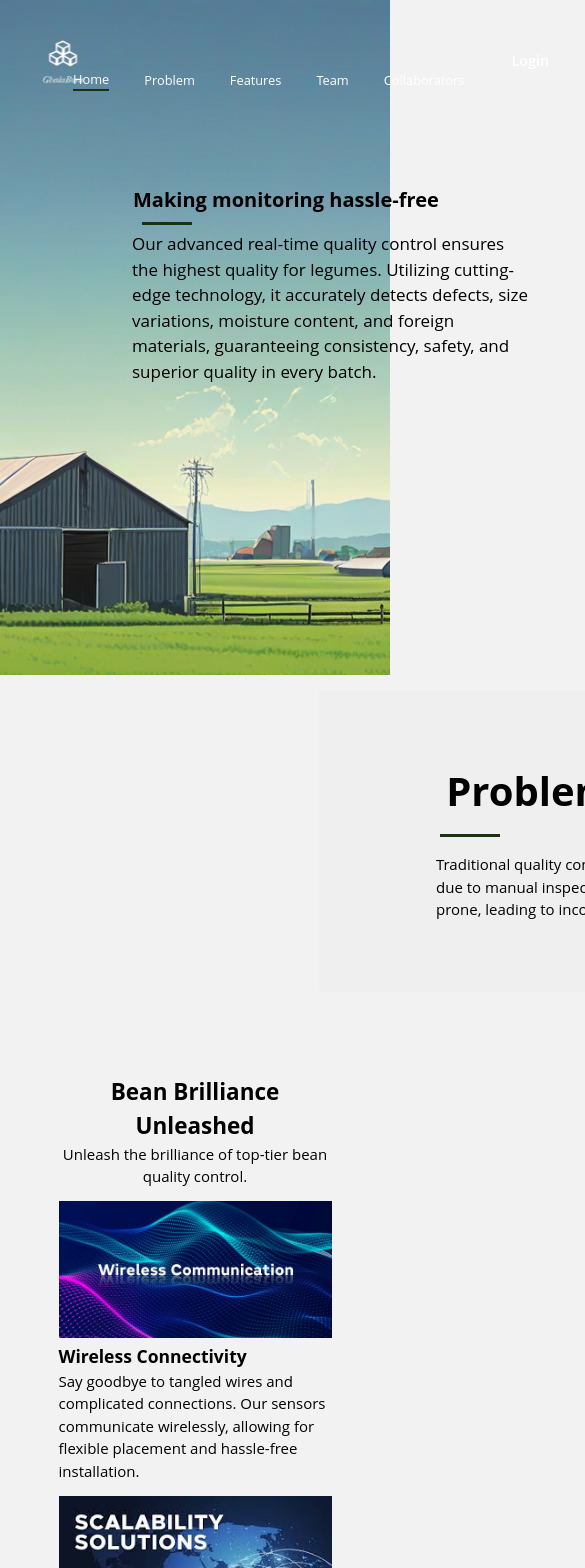
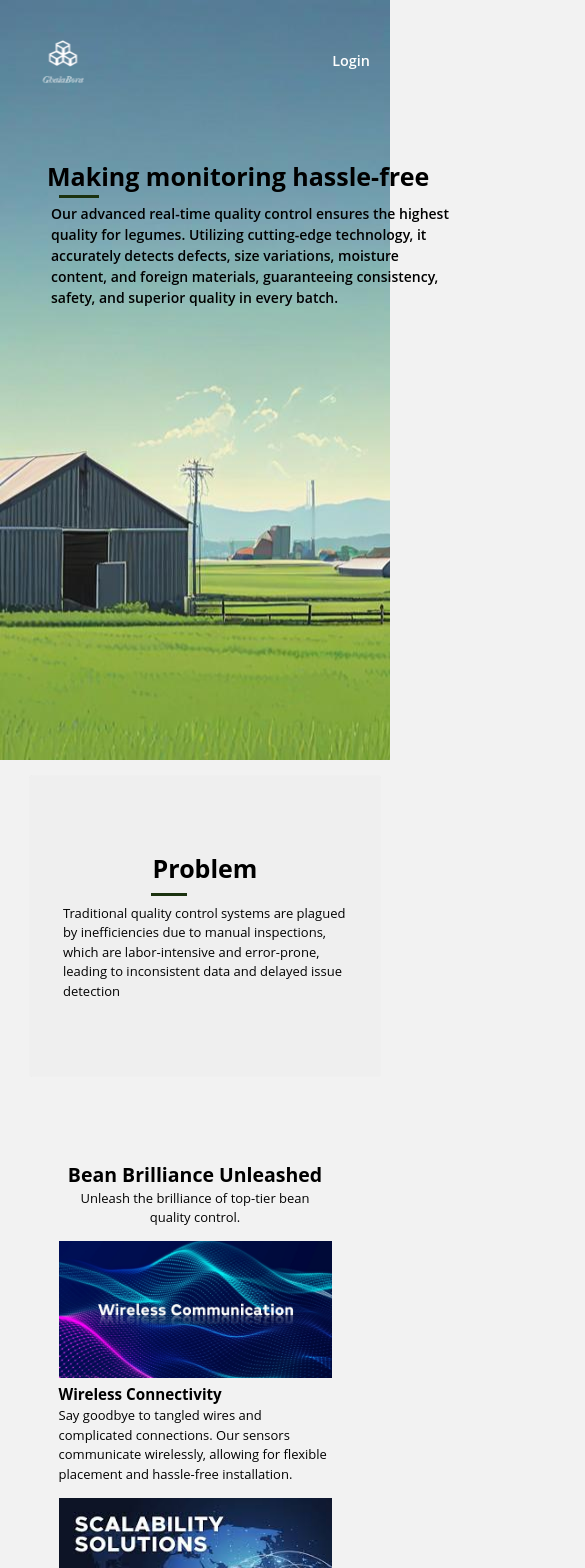
Before and after one commit to J-Thumi/ghalaBora, a React (Vite) app: page / in a window 390 px wide. Shown: the top 1568 px of the page, 585 px wide, since content can reach past the window. Built offline with nearby package versions, Linux system fonts and the light colour scheme.

Commit message:
Small small css

```diff
--- a/src/App.css
+++ b/src/App.css
@@ -26,8 +26,9 @@ header {
   max-width: 100%;
   margin: 0;
   justify-content: space-between;
-  background-color: transparent;
-  color:black
+  @container style(background-color: transparent){
+    color: black;
+  }
 }
 .navbar-landing .logo {
   gap: 10px;
@@ -89,11 +90,6 @@ header {
 }
 
 
-@media (max-width: 950px) {
-
-
-}
-
 /*home*/
 
 .home{
@@ -118,7 +114,7 @@ header {
 .text-box h1{
   position: relative;
   color: black;
-  font-size: 40px;
+  font-size: 35px;
   width: 500px;
   padding: 1rem;
 }
@@ -136,7 +132,8 @@ header {
  color: black;
  position: relative;
  left: 3%;
- font-size: 17px;
+ font-size: 15px;
+ font-weight: 550;
 }
 
 .home::after{
@@ -151,36 +148,6 @@ header {
 
 nav .fa-solid {
   display: none;
-}
-
-@media (max-width: 700px) {
-  .text-box h1 {
-      font-size: 20px;
-  }
-  .nav-links {
-      position: absolute;
-      background: rgba(187, 186, 61);
-      height: 100vh;
-      width: 200px;
-      top: 0;
-      right: -200px;
-      text-align: left;
-      z-index: 2;
-      transition: 1s;
-  }
-  .nav-links ul li {
-      display: block;
-  }
-  nav .fa-solid {
-      display: block;
-      color: #fff;
-      margin: 10px;
-      font-size: 22px;
-      cursor: pointer;
-  }
-  .nav-links ul {
-      padding: 30px;
-  }
 }
 
 
@@ -247,12 +214,6 @@ nav .fa-solid {
   color: black;
   position: relative;
   left: 0;
-}
-
-@media (max-width: 700px) {
-  .row {
-      flex-direction: column;
-  }
 }
 
 .services {
@@ -330,6 +291,7 @@ nav .fa-solid {
   color: black;
 }
 
+/* Collaborators */
 .contributors-col h3 {
   position: relative;
   margin-top: 16px;
@@ -376,14 +338,6 @@ nav .fa-solid {
   text-decoration: none;
   cursor: pointer;
 }
-
-@media (max-width: 700px) {
-  .collaborators-col img {
-      margin-left: 0px;
-      margin-right: 15px;
-  }
-}
-
 
 /*team*/
 .team{
@@ -545,6 +499,7 @@ footer {
 .login {
   display: flex;
   min-height: 100vh;
+  place-items: center;
   width: 100%;
   color: #000;
 }
@@ -561,7 +516,7 @@ footer {
 .wrapper {
   position: relative;
   top: 10px;
-  left: 90%;
+  left: 25%;
   width: 400px;
   height: 96svh;
   border-radius: 8px;
@@ -813,3 +768,119 @@ select:active{
   position: relative;
   top: 2rem;
 }
+@media (max-width: 1024px) {
+  body{
+    font-size: 13px;
+  }
+  /*homepage*/
+
+  /*login*/
+  .wrapper{
+    width: 400px;
+    height: 90svh;
+    left: 10%;
+  }
+  form img{
+    position: relative;
+    left: 35%;
+    width: 100px;
+    height:100px;
+    padding: .5rem,;
+    margin: 0;
+  }
+ /* Landing page */
+ .home{
+  height: 90svh;
+}
+
+.text-box{
+  top: 15%;
+  left: 10%;
+}
+.text-box h1{
+  font-size: 25px;
+  width: 400px;
+  padding: .5rem;
+}
+.text-box h1::after{
+  content: '';
+  position: absolute;
+  left: 5%;
+  bottom: 10%;
+  width: 10%; /* Adjust this value to change the length of the border */
+  border-bottom: 3px solid #1b320f; /* Adjust the width and color of the border */
+}
+
+.text-box p{
+ left: 3%;
+ font-size: 14px;
+ font-weight: 550;
+}
+
+nav .fa-solid {
+  display: none;
+}
+.navbar-landing  .links {
+  display: none;
+}
+
+/*problem*/
+.prob{
+  width: 350px;
+  height: 300px;
+  top: 1rem;
+  left: 30px;
+}
+.prob h1{
+  font-size: 25px;
+  position: relative;
+  left:0;
+  width: fit-content;
+  padding: .5rem;
+}
+
+.prob p{
+  width: 300px;
+  padding: .5rem;
+
+}
+/* Collaborators */
+
+.collaborators {
+  display: flex;
+  flex-direction: column;
+}
+
+
+
+
+
+
+
+/*features*/
+
+.row{
+  display: flex;
+  flex-direction: column;
+}
+
+/* Footer */
+.footer_section .footer_logo{
+  left:0%;
+
+}
+.footer_section .footer_logo a img {
+  width: 150px;
+  height: 150px;
+
+}
+.footer_section .follow_us{
+  position: relative;
+  left: -30px;
+}
+
+
+}
+@media (max-width: 564px) {
+
+}
--- a/src/components/landingpage/Nav.jsx
+++ b/src/components/landingpage/Nav.jsx
@@ -16,7 +16,7 @@ const Nav = () => {
   }, []);
 
   const handleClick = (event,hash) => {
-    event.preventDefault()// Prevent the default anchor behavior
+    //event.preventDefault()// Prevent the default anchor behavior
     // Update the state and local storage with the new active link
     setActiveLink(hash);
     localStorage.setItem('activeLink', hash);
```
